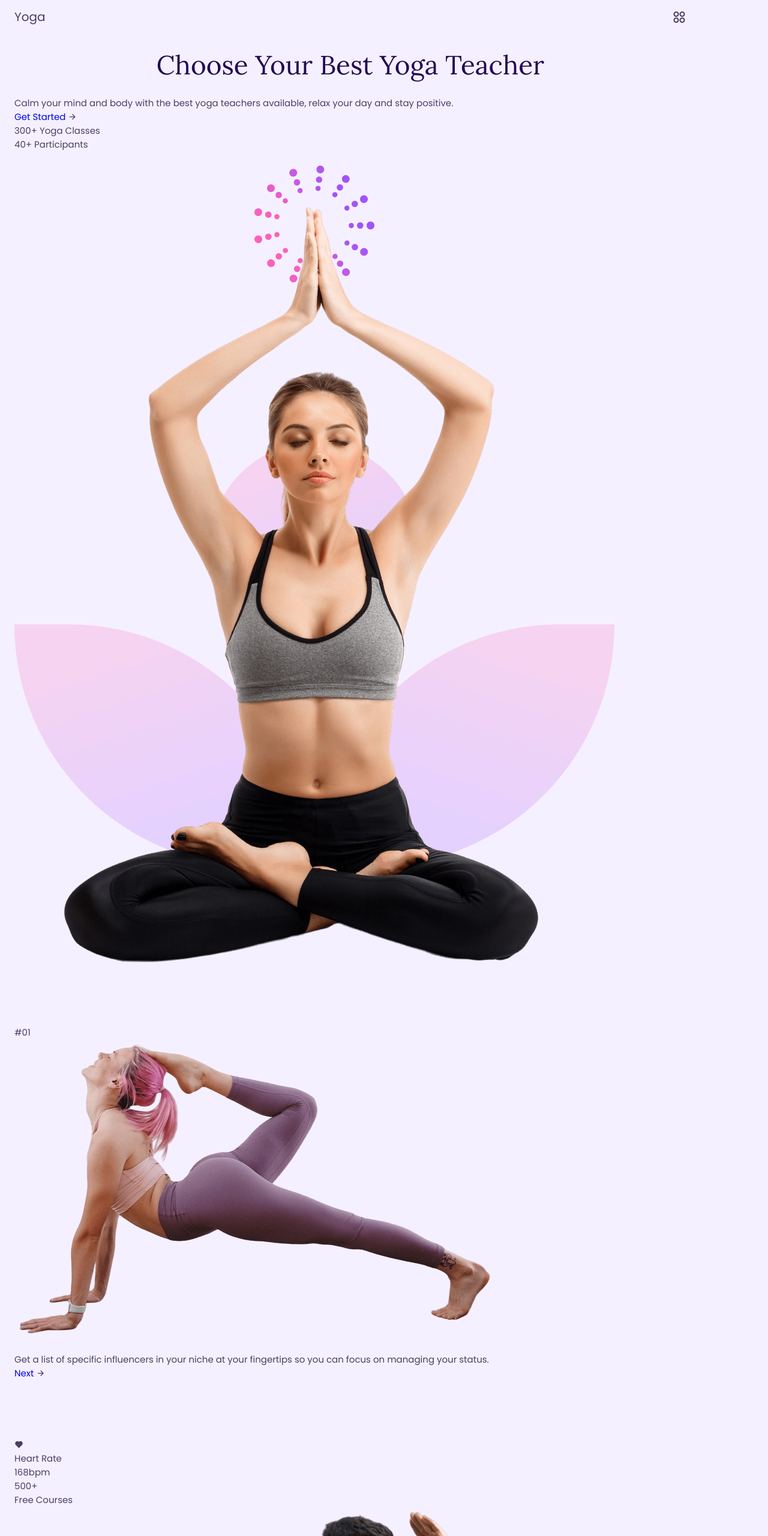
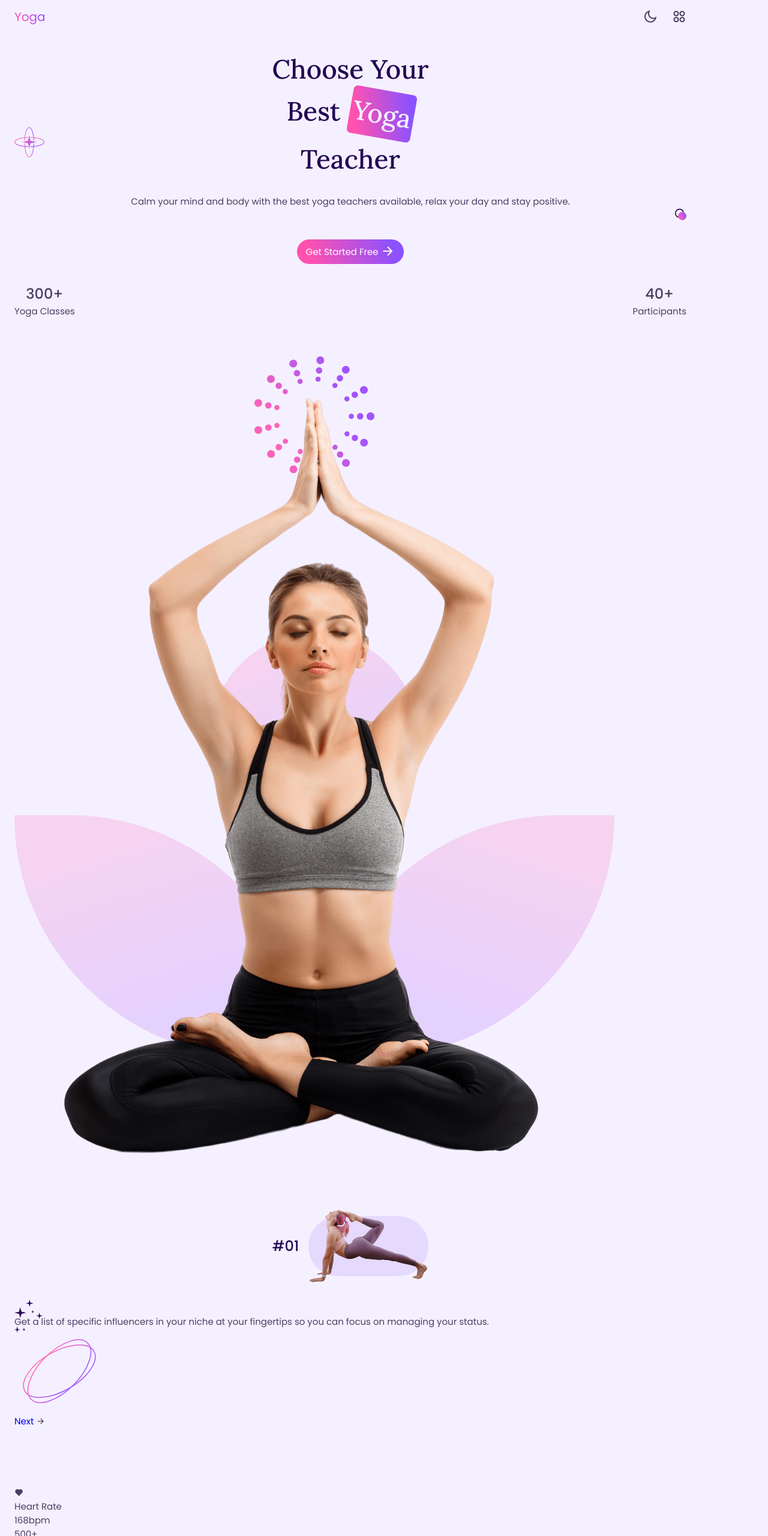
Before and after one commit to OrangaG/yoga-landing-page, a website built with Vite: page index.html in a window 1280 px wide. Shown: the top 2560 px of the page at 60% size. Built offline with nearby package versions, Linux system fonts and the light colour scheme.

Commit message:
home section done

```diff
--- a/index.html
+++ b/index.html
@@ -18,14 +18,17 @@
         <div class="nav__logo">Yoga</div>
         <ul class="nav__links">
           <li>
-            <a href="#" class="nav__link">Home</a>
+            <a href="#home" class="nav__link">Home</a>
           </li>
-          <li><a href="#" class="nav__link">Health</a></li>
-          <li><a href="#" class="nav__link">Routine</a></li>
-          <li><a href="#" class="nav__link">Follow</a></li>
+          <li><a href="#health" class="nav__link">Health</a></li>
+          <li><a href="#routine" class="nav__link">Routine</a></li>
+          <li><a href="#follow" class="nav__link">Follow</a></li>
           <i class="ri-close-fill | nav__close-btn"></i>
         </ul>
-        <div class="nav__menu-btn"><i class="ri-apps-2-line"></i></div>
+        <div class="menu-btns">
+          <i class="ri-moon-line | nav__moon-btn"></i>
+          <i class="ri-apps-2-line | nav__menu-btn"></i>
+        </div>
       </nav>
     </header>
 
@@ -36,21 +39,36 @@
         <div class="home__container grid">
           <div class="home__details">
             <h1 class="home__title">
-              Choose Your Best <span>Yoga</span> Teacher
+              Choose Your
+              <div class="home__box">
+                Best
+                <div class="home__colored-text">Yoga</div>
+              </div>
+              Teacher
+              <div class="home__star">
+                <img src="/star-img.svg" alt="" />
+              </div>
             </h1>
-            <div class="home__star"></div>
-            <div class="home__circle"></div>
             <p class="home__description">
               Calm your mind and body with the best yoga teachers available,
               relax your day and stay positive.
             </p>
-            <span class="home__btn btn--primary">
-              <a href="#" class="home__link">Get Started</a>
+            <div class="home__circle">
+              <img src="/circle-img.svg" alt="circle logo" />
+            </div>
+            <div class="home__btn btn--primary">
+              <a href="#" class="home__link">Get Started Free</a>
               <i class="ri-arrow-right-line"></i>
-            </span>
+            </div>
             <div class="home__info">
-              <div class="info__class">300+ Yoga Classes</div>
-              <div class="info__members">40+ Participants</div>
+              <div class="info__box">
+                <p class="info__num">300+</p>
+                <p>Yoga Classes</p>
+              </div>
+              <div class="info__box">
+                <p class="info__num">40+</p>
+                <p>Participants</p>
+              </div>
             </div>
           </div>
           <img
@@ -66,20 +84,26 @@
         <div class="influencers__container grid">
           <div class="influencers__image">
             <p class="influencers__number">#01</p>
-            <img src="/list-yoga.png" alt="woman in a yoga position" />
+
+            <div class="image__wrapper">
+              <img src="/list-yoga.png" alt="woman in a yoga position" />
+            </div>
           </div>
           <div class="influencers__info">
-            <div class="influencers__star"></div>
+            <img src="/star-2-img.svg" alt="" class="influencers__star" />
+
             <p class="influencers__text">
               Get a list of specific influencers in your niche at your
               fingertips so you can focus on managing your status.
             </p>
             <div class="influencers__btn">
-              <div class="btn__outline"></div>
-              <span class="next__btn"
-                ><a href="#" class="next__btn__link">Next</a>
-                <i class="ri-arrow-right-line"></i>
-              </span>
+              <div class="btn__outline">
+                <img src="/ellipse-img.svg" alt="ellipse icon" />
+                <div class="next__btn">
+                  <a href="#">Next</a>
+                  <i class="ri-arrow-right-line"></i>
+                </div>
+              </div>
             </div>
           </div>
         </div>
--- a/src/sass/base/_base.scss
+++ b/src/sass/base/_base.scss
@@ -19,9 +19,18 @@ h2,
 h3,
 h4 {
   color: c.$title-color;
-  font-weight: t.$font-regular;
+  font-weight: t.$font-medium;
 }
 
 header {
   height: v.$header-height;
 }
+
+button {
+  outline-color: transparent;
+  border: none;
+}
+
+input {
+  border: none;
+}
--- a/src/sass/components/_buttons.scss
+++ b/src/sass/components/_buttons.scss
@@ -0,0 +1,27 @@
+@use "../abstracts/colors" as c;
+
+.btn--primary {
+  display: inline-flex;
+  align-items: center;
+  gap: 0.25em;
+  background: c.$gradient-color;
+  padding: 0.5em 1em;
+  border-radius: 50px;
+  color: c.$white-color;
+  cursor: pointer;
+
+  a {
+    color: c.$white-color;
+  }
+
+  i {
+    font-size: 1.5rem;
+    transition: transform 300ms;
+  }
+
+  &:hover {
+    i {
+      transform: translateX(0.25rem);
+    }
+  }
+}
--- a/src/sass/layout/_navigation.scss
+++ b/src/sass/layout/_navigation.scss
@@ -10,6 +10,10 @@
 
 .nav__logo {
   font-size: t.$h2-font-size;
+  background: c.$gradient-color;
+  background-clip: text;
+  -webkit-background-clip: text;
+  color: transparent;
 }
 
 .nav__links {
@@ -24,23 +28,33 @@
   padding: 4rem 1rem 0 3rem;
   background-color: hsla(0, 0%, 100%, 0.3);
   backdrop-filter: blur(24px);
-  height: 100vh;
+  height: 100%;
   width: 75%;
-  z-index: v.$z-fixed;
+}
+
+.nav__link {
+  color: c.$text-color;
+}
+
+.menu-btns {
+  display: flex;
+  gap: 1.5rem;
+}
+
+.nav__moon-btn,
+.nav__menu-btn,
+.ri-close-fill {
+  font-size: 1.5rem;
+  cursor: pointer;
 }
 
 .ri-close-fill {
   position: fixed;
   top: 1rem;
   right: 1.5rem;
-  font-size: 1.5rem;
 }
 
 .active {
   right: 0;
   transition: right 300ms;
 }
-
-.nav__menu-btn {
-  font-size: 1.5rem;
-}
--- a/src/sass/layout/_section.scss
+++ b/src/sass/layout/_section.scss
@@ -1,7 +1,13 @@
 @use "../base/typography" as t;
+@use "../abstracts/colors" as c;
 
 .section {
   padding-block: 5rem 1rem;
+}
+
+.home__container {
+  text-align: center;
+  row-gap: 4rem;
 }
 
 .home__title,
@@ -13,5 +19,90 @@
 }
 
 .home__title {
+  position: relative;
   font-size: t.$biggest-font-size;
+  line-height: 70px;
+  z-index: -1;
+
+  .home__box {
+    display: flex;
+    justify-content: center;
+    gap: 1rem;
+  }
+
+  .home__colored-text {
+    background: c.$gradient-color;
+    padding: 0.3rem;
+    border-radius: 7px;
+    color: c.$body-color;
+    transform: rotate(10deg);
+  }
 }
+
+.home__container {
+  .home__circle {
+    margin-left: auto;
+    width: 20px;
+  }
+
+  .home__star {
+    position: absolute;
+    top: 60%;
+    left: 0;
+    width: 50px;
+    z-index: 1;
+  }
+}
+
+.home__btn {
+  margin-block: 2rem;
+}
+
+.home__info {
+  display: flex;
+  justify-content: space-between;
+}
+
+.info__num {
+  font-size: t.$h1-font-size;
+  font-weight: t.$font-medium;
+}
+
+// Influencers
+.influencers__container {
+  gap: 4rem;
+}
+.influencers__image {
+  display: flex;
+  align-items: center;
+  justify-content: center;
+  gap: 1rem;
+}
+
+.influencers__number {
+  color: c.$title-color;
+  font-size: t.$h1-font-size;
+  font-weight: t.$font-medium;
+}
+
+.image__wrapper {
+  display: flex;
+  align-items: center;
+  justify-content: center;
+  background-color: c.$first-color-light;
+  border-radius: 100px;
+  height: 100px;
+  width: 200px;
+}
+
+.influencers__info {
+  position: relative;
+  z-index: -1;
+}
+
+.influencers__star {
+  position: absolute;
+  top: -13%;
+  left: 0;
+  width: 3rem;
+}
--- a/src/sass/themes/_dark-theme.scss
+++ b/src/sass/themes/_dark-theme.scss
@@ -0,0 +1,7 @@
+@use "../abstracts/colors" as c;
+
+$title-color: hsl(260, 64%, 85%);
+$text-color: hsl(260, 20%, 65%);
+$body-color: hsl(260, 64%, 10%);
+$container-color: hsl(260, 32%, 24%);
+$header-blur: hsla(0, 0%, 10%, 0.3);
```
